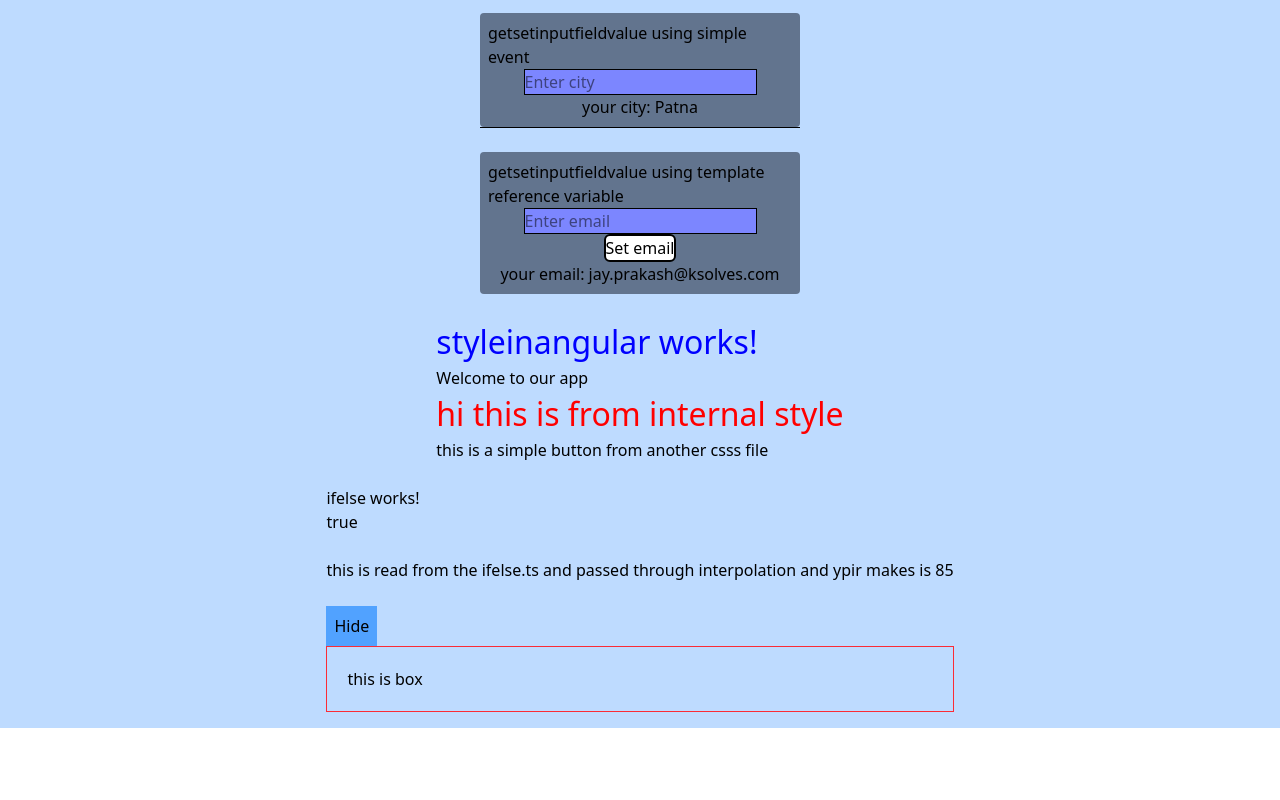
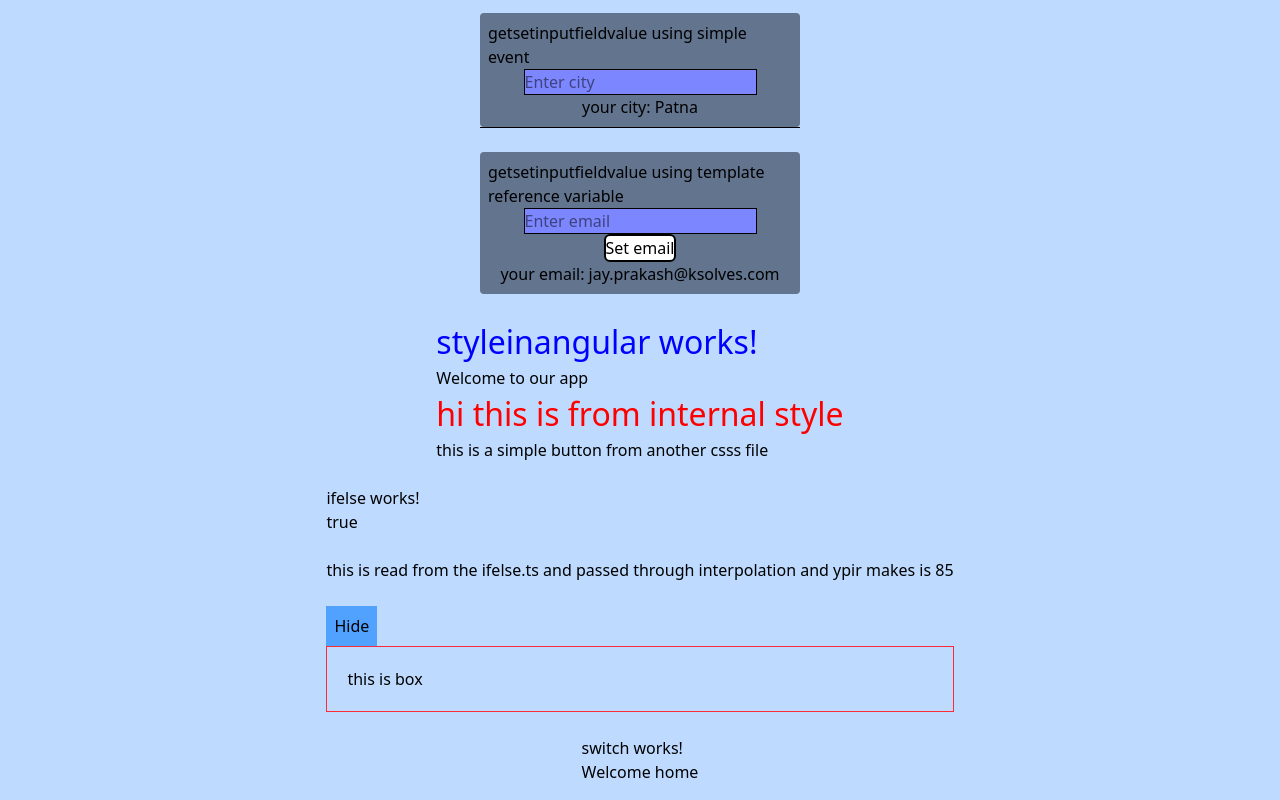
Before and after one commit to jay-ksolves/Angular-Training, an Angular app: page / in a window 1280 px wide. Shown: the part 955-1755 px from the top of the page. Before the commit the page ends 1683 px from the top, so only its background shows below. Built offline with nearby package versions, Linux system fonts and the light colour scheme.

Commit message:
feat: implement Switch component and document Angular control flow syntax

```diff
--- a/src/app/app.html
+++ b/src/app/app.html
@@ -18,4 +18,6 @@
   <app-styleinangular></app-styleinangular>
   <br />
   <app-ifelse></app-ifelse>
+  <br />
+  <app-switch></app-switch>
 </div>
--- a/src/app/app.ts
+++ b/src/app/app.ts
@@ -5,10 +5,11 @@ import { Eventbinding } from './eventbinding/eventbinding';
 import { Getsetinputfieldvalue } from './getsetinputfieldvalue/getsetinputfieldvalue';
 import { Styleinangular } from './styleinangular/styleinangular';
 import { Ifelse } from './ifelse/ifelse';
+import { Switch } from './switch/switch';
 
 @Component({
   selector: 'app-root',
-  imports: [RouterOutlet, Login, Eventbinding,Getsetinputfieldvalue,Styleinangular, Ifelse],
+  imports: [RouterOutlet, Login, Eventbinding,Getsetinputfieldvalue,Styleinangular, Ifelse,Switch],
   templateUrl: './app.html',
   styleUrl: './app.css',
 })
--- /dev/null
+++ b/src/app/switch/switch.html
@@ -0,0 +1,13 @@
+<p>switch works!</p>
+
+@switch(value){
+@case("Home"){
+<p>Welcome home</p>
+}
+@case("ABout"){
+<p>Welcome About</p>
+}
+@default{
+<p>Welcome</p>
+}
+}
--- /dev/null
+++ b/src/app/switch/switch.ts
@@ -0,0 +1,11 @@
+import { Component } from '@angular/core';
+
+@Component({
+  selector: 'app-switch',
+  imports: [],
+  templateUrl: './switch.html',
+  styleUrl: './switch.css',
+})
+export class Switch {
+  value: string = "Home"
+}
```
Also changed, not shown: src/app/switch/switch.css (added), 2 other files (tests, documents, lock files or other folders).
